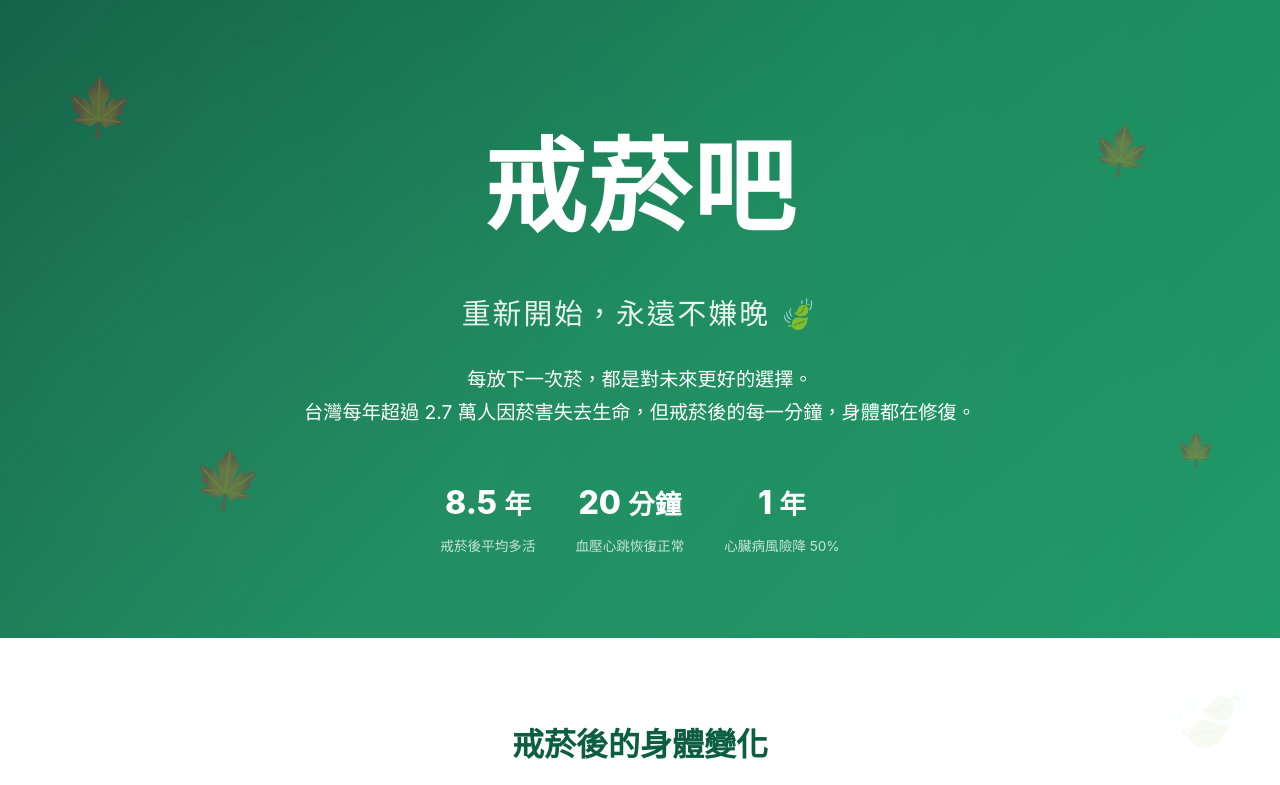
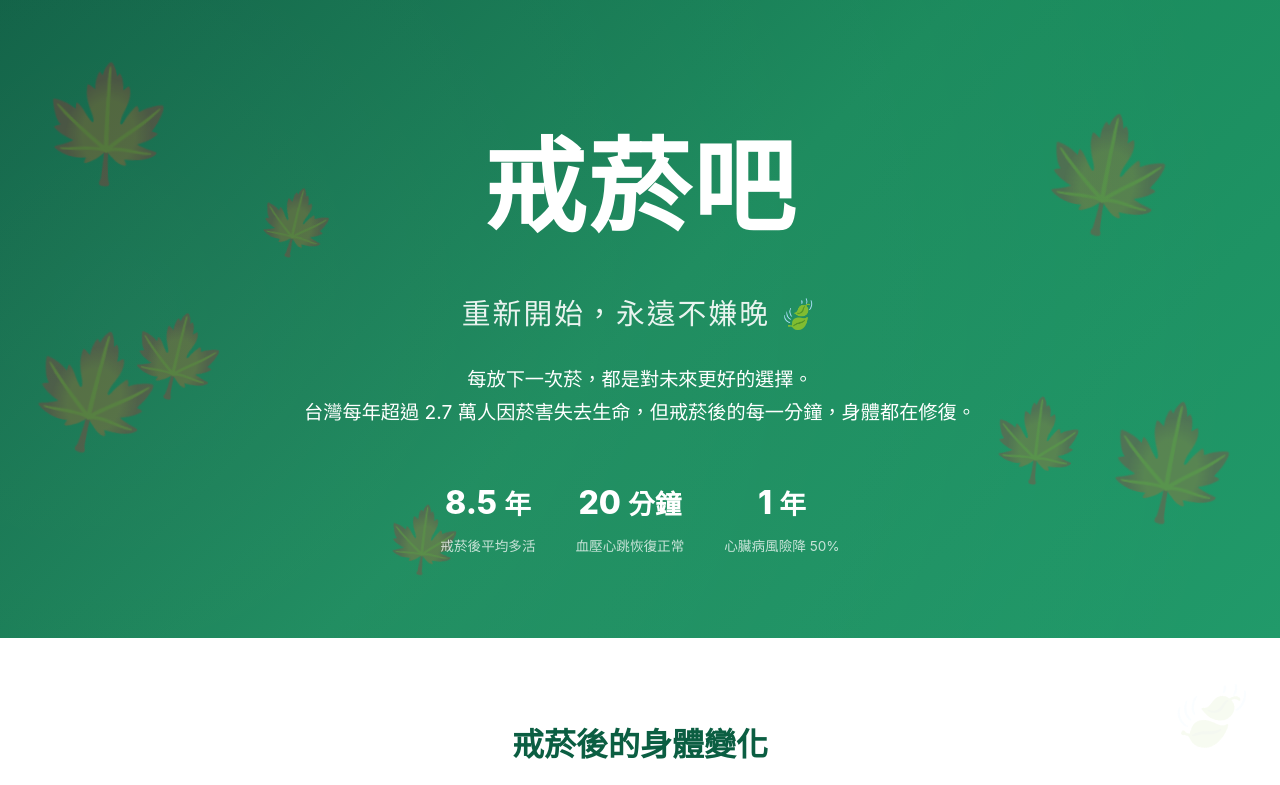
Before and after one commit to seedturtle/quit-smoking, a website: page index.html in a window 1280 px wide. Shown: the top 785 px of the page. Drawn offline with Linux system fonts and the light colour scheme.

Commit message:
fix: double maple leaf size to 7rem and double quantity to 8

```diff
--- a/index.html
+++ b/index.html
@@ -55,17 +55,21 @@
     }
     /* Floating decorative leaves */
     .hero .decoration {
-      position: absolute; font-size: 3.5rem; opacity: 0.3; pointer-events: none;
+      position: absolute; font-size: 7rem; opacity: 0.25; pointer-events: none;
       animation: float 6s ease-in-out infinite;
     }
     @keyframes float {
       0%, 100% { transform: translateY(0) rotate(0deg); }
-      50% { transform: translateY(-20px) rotate(10deg); }
+      50% { transform: translateY(-25px) rotate(15deg); }
     }
-    .hero .decoration:nth-child(1) { top: 10%; left: 5%; animation-delay: 0s; }
-    .hero .decoration:nth-child(2) { top: 20%; right: 10%; animation-delay: 1.5s; font-size: 3rem; }
-    .hero .decoration:nth-child(3) { bottom: 15%; left: 15%; animation-delay: 3s; }
-    .hero .decoration:nth-child(4) { bottom: 25%; right: 5%; animation-delay: 4.5s; font-size: 2rem; }
+    .hero .decoration:nth-child(1) { top: 5%; left: 3%; animation-delay: 0s; }
+    .hero .decoration:nth-child(2) { top: 15%; right: 8%; animation-delay: 1s; }
+    .hero .decoration:nth-child(3) { top: 50%; left: 2%; animation-delay: 2s; }
+    .hero .decoration:nth-child(4) { bottom: 10%; right: 3%; animation-delay: 3s; }
+    .hero .decoration:nth-child(5) { top: 60%; right: 15%; animation-delay: 0.5s; font-size: 5rem; }
+    .hero .decoration:nth-child(6) { bottom: 30%; left: 10%; animation-delay: 1.5s; font-size: 5rem; }
+    .hero .decoration:nth-child(7) { top: 30%; left: 20%; animation-delay: 2.5s; font-size: 4rem; }
+    .hero .decoration:nth-child(8) { bottom: 5%; left: 30%; animation-delay: 3.5s; font-size: 4rem; }
     .hero h1 {
       font-size: clamp(4rem, 10vw, 6.4rem); font-weight: 800;
       position: relative; letter-spacing: 0.02em;
@@ -227,6 +231,10 @@
 
 <!-- ========== HERO ========== -->
 <section class="hero">
+  <div class="decoration">🍁</div>
+  <div class="decoration">🍁</div>
+  <div class="decoration">🍁</div>
+  <div class="decoration">🍁</div>
   <div class="decoration">🍁</div>
   <div class="decoration">🍁</div>
   <div class="decoration">🍁</div>
```
